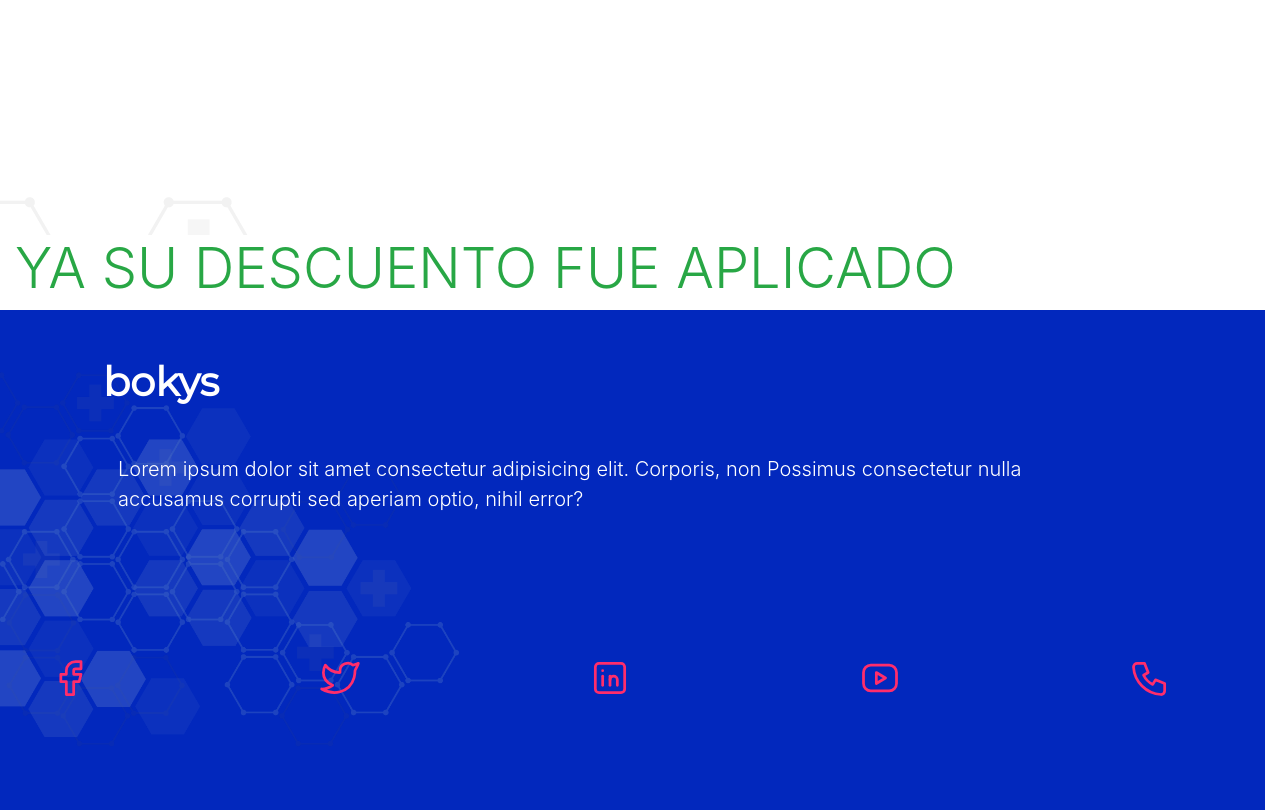
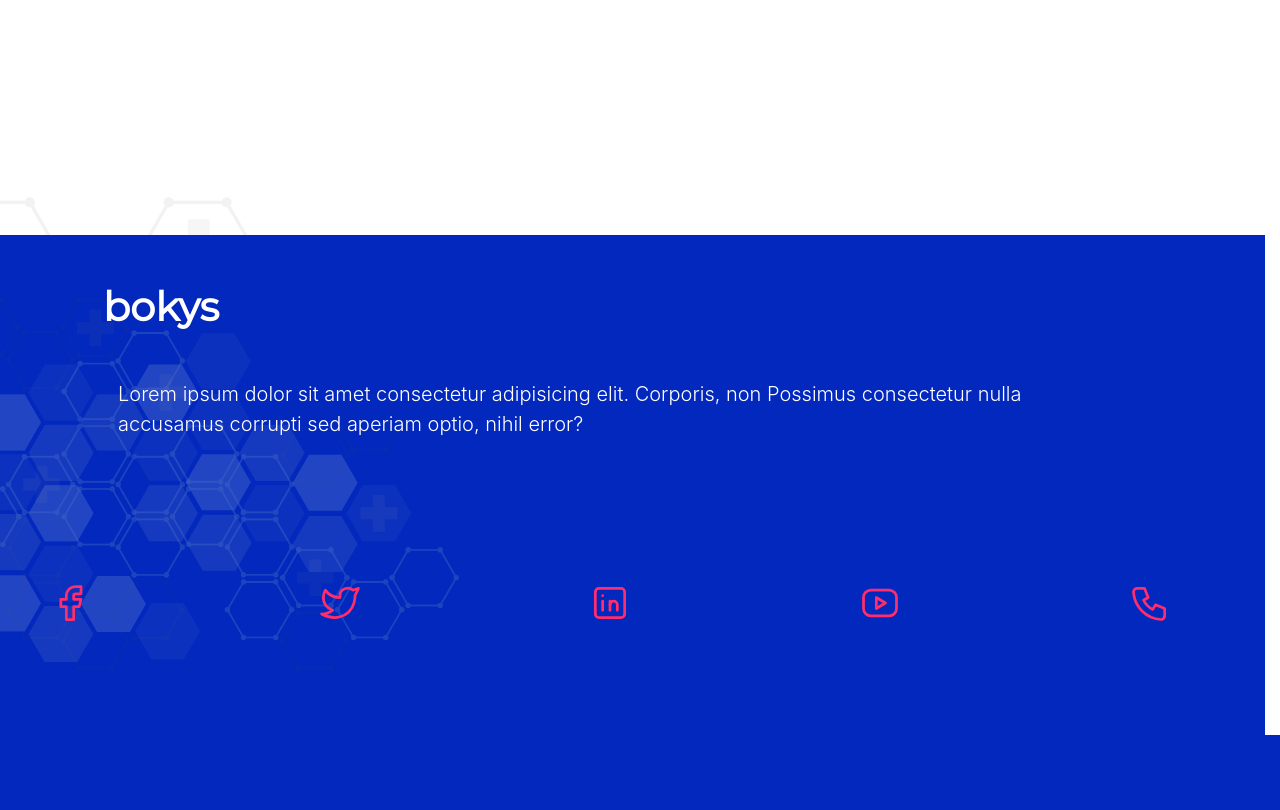
Before and after one commit to atreiderleto/ladingdjango, a Django app: page /landing/ in a window 1280 px wide. Shown: the part 1691-2501 px from the top of the page. After the commit the page ends 2426 px from the top, so only its background shows below. Run offline with Django 3.2, Linux system fonts and the light colour scheme; the visitor is signed in with stand-in values (Sample User, id 1); some libraries are stand-ins or nearby versions.

Commit message:
fix template

```diff
--- a/templates/landing.html
+++ b/templates/landing.html
@@ -174,7 +174,7 @@
     </section>
 {% else %}
 
-    <h3 class="display-4 text-success col-12">YA SU DESCUENTO FUE APLICADO</h3>
+
 
 {% endif %}
 
```
